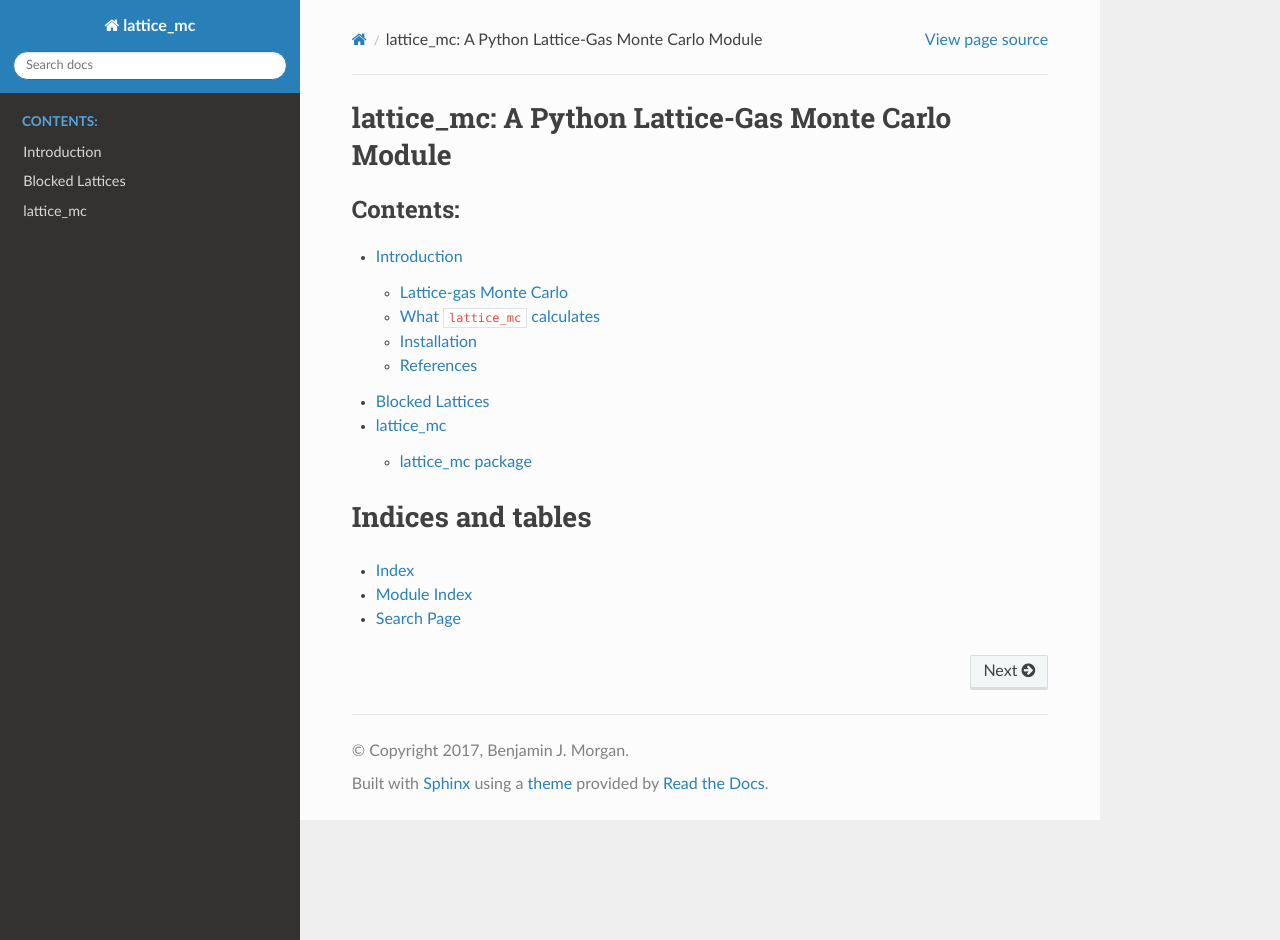
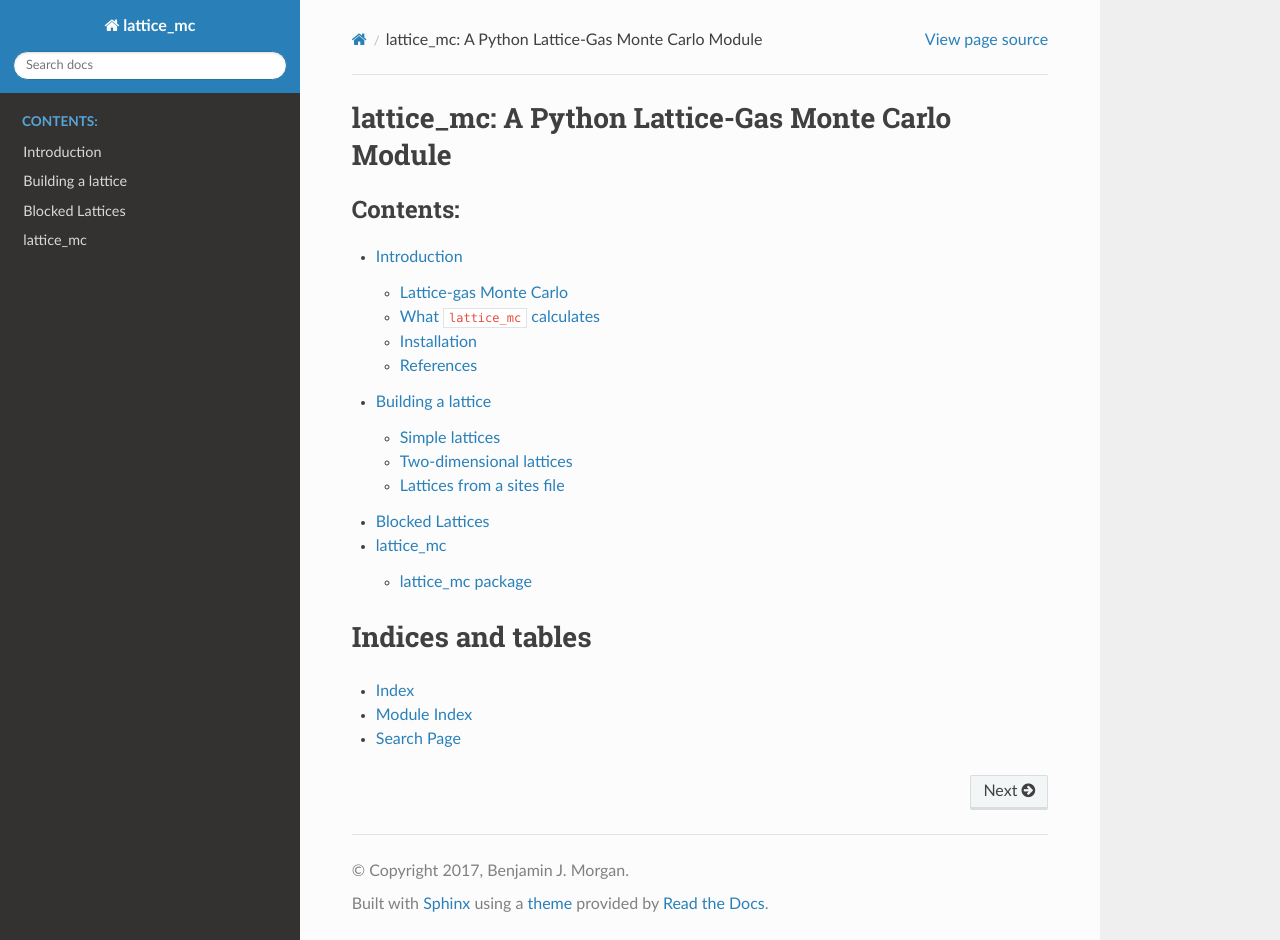
Before and after one commit to bjmorgan/lattice_mc, a Sphinx documentation site: the page built from docs/source/index.rst, in a window 1280 px wide and 940 px high. Built offline with Sphinx 7.4.7 and the Read the Docs theme 3.1.0, drawn with Linux system fonts in a browser that asks for light colours; some of the changed lines change nothing that is shown.

Commit message:
Add user guide page on building lattices

```diff
--- /dev/null
+++ b/docs/source/building_lattices.rst
@@ -0,0 +1,108 @@
+Building a lattice
+==================
+
+A simulation runs on a :class:`~lattice_mc.lattice.Lattice`: a set of sites, each
+with a position, a label, and a list of neighbouring sites that atoms can jump to.
+Lattices are periodic, inside an orthorhombic simulation cell. Simple lattices can be
+built programmatically, and lattices of any geometry can be read from a sites file.
+
+Simple lattices
+---------------
+
+The functions in :mod:`lattice_mc.init_lattice` build square, honeycomb and cubic
+lattices from a number of repeat units along each axis and a site spacing.
+
+A square lattice of 4 x 4 sites:
+
+.. testcode::
+
+    from lattice_mc import init_lattice
+
+    lattice = init_lattice.square_lattice(4, 4, 1.0)
+    print(lattice.number_of_sites, lattice.dimensionality, sorted(lattice.site_labels))
+
+.. testoutput::
+
+    16 2 ['L']
+
+A cubic lattice of 2 x 2 x 2 sites:
+
+.. testcode::
+
+    lattice = init_lattice.cubic_lattice(2, 2, 2, 1.0)
+    print(lattice.number_of_sites, lattice.dimensionality)
+
+.. testoutput::
+
+    8 3
+
+Every site in these lattices is labelled ``'L'``. A honeycomb lattice can instead
+have alternating ``'A'`` and ``'B'`` sites, so that every ``'A'`` site has only
+``'B'`` neighbours. This is useful for giving the two sublattices different energies
+(see :doc:`interaction_models`).
+
+.. testcode::
+
+    lattice = init_lattice.honeycomb_lattice(2, 2, 1.0, alternating_sites=True)
+    print(lattice.number_of_sites, lattice.dimensionality, sorted(lattice.site_labels))
+
+.. testoutput::
+
+    16 2 ['A', 'B']
+
+Two-dimensional lattices
+------------------------
+
+Square and honeycomb lattices lie in the xy plane, and have a z cell length of 0.
+:attr:`~lattice_mc.lattice.Lattice.dimensionality` is the number of non-zero cell
+lengths, and is used as :math:`d` in the Einstein relations for the diffusion
+coefficients (see :doc:`introduction`).
+
+Lattices from a sites file
+--------------------------
+
+For other geometries, such as lattices based on crystallographic data, the sites and
+their connectivity are read from a file. The file starts with the number of sites,
+followed by one block per site, separated by blank lines:
+
+.. literalinclude:: data/four_site_ring.dat
+    :caption: four_site_ring.dat
+
+Each block gives:
+
+``site``
+    An integer that identifies the site. Site numbers are arbitrary, and can be
+    negative.
+``centre``
+    The x, y and z coordinates of the site. ``center`` is also accepted.
+``neighbours``
+    The numbers of the sites that an atom on this site can jump to. ``neighbors`` is
+    also accepted.
+``label``
+    A label for the site type.
+``energy``
+    The occupation energy of the site, in eV. This line is optional, and defaults to
+    0.0.
+
+Lines within a block can be in any order. The cell lengths are given separately. Set
+the z cell length to 0 for a two-dimensional lattice:
+
+.. testcode::
+
+    lattice = init_lattice.lattice_from_sites_file(
+        str(DATA_DIR / "four_site_ring.dat"), cell_lengths=[4.0, 4.0, 0.0]
+    )
+    print(lattice.number_of_sites, lattice.dimensionality, sorted(lattice.site_labels))
+
+.. testoutput::
+
+    4 2 ['A', 'B']
+
+:meth:`Simulation.define_lattice_from_file
+<lattice_mc.simulation.Simulation.define_lattice_from_file>` does the same, and
+assigns the lattice to a simulation.
+
+A full real-world example, the lithium sublattice of the garnet LLZO studied in
+[Morgan2017]_, is `llzo_lattice_site_list.dat
+<https://github.com/bjmorgan/lattice_mc/blob/master/examples/llzo_lattice_site_list.dat>`_
+in the ``examples`` directory of the repository.
--- a/docs/source/index.rst
+++ b/docs/source/index.rst
@@ -6,6 +6,7 @@
    :caption: Contents:
 
    introduction
+   building_lattices
    blocked_lattice
    modules
 
```
Also changed, not shown: 1 other file.
